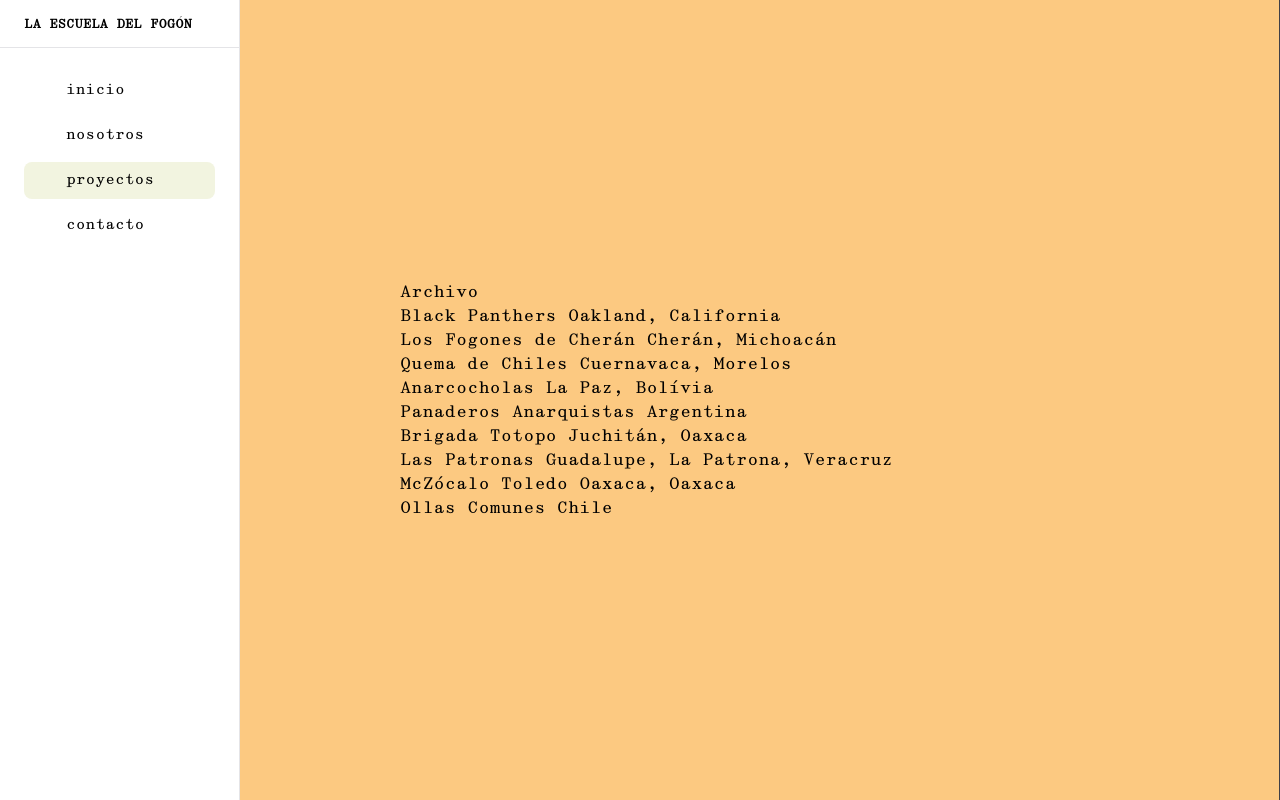
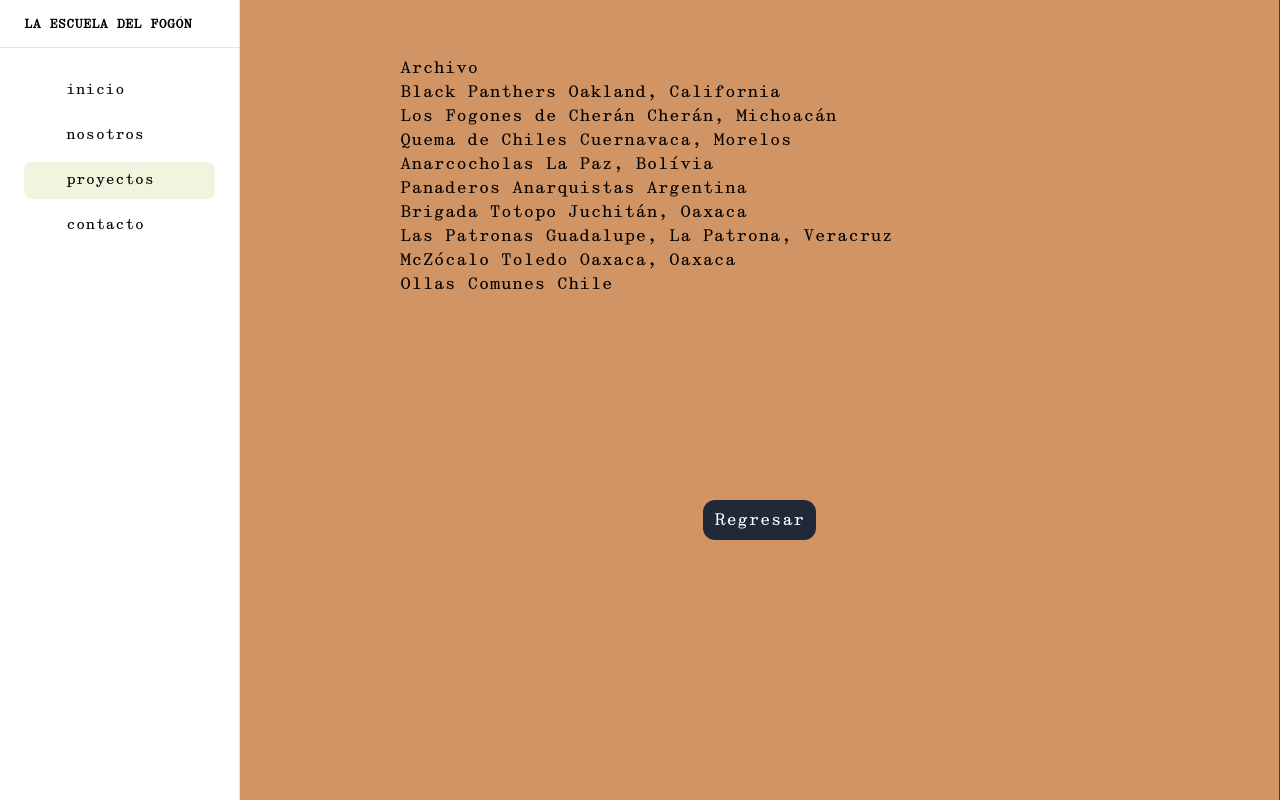
Before and after one commit to sbectorProd/la-escuela-del-fogon, a Next.js app: page /proyectos/cocinar-la-rev/archivo in a window 1280 px wide. Built offline with nearby package versions, Linux system fonts and the light colour scheme; some icons are missing.

Commit message:
Back button

```diff
--- a/app/Fig1.tsx
+++ b/app/Fig1.tsx
@@ -1,16 +1,20 @@
 import Image from "next/image"
+import Link from "next/link"
 
 export default function Fig1() {
     return (
         <div className="text-[#797F65] relative flex flex-col items-center w-full">
             <div className="w-[300] md:w-[318px]">
+                <Link href={'/proyectos/cocinar-la-rev'}>
                 <Image
                     src="/images/fogon1hq.png"
                     width={1080}
                     height={852}
                     alt="Foto de un fogón"
                     priority
+                    className="hover:invert"
                 />
+                </Link>
             </div>
             <p className="absolute left-0 top-0 text-[10px]">fig 1</p>
             <div className="w-full py-6">
--- a/app/_components/Button.tsx
+++ b/app/_components/Button.tsx
@@ -1,6 +1,6 @@
 export default function Button( {children, onClick}:{children:React.ReactNode, onClick?:any} ) {
     return (
-        <button onClick={onClick} className="bg-black w-24 rounded-xl m-6">
+        <button onClick={onClick} className="bg-gray-800 text-white py-2 px-3 rounded-xl m-6">
             {children}
         </button>
     )
--- a/app/proyectos/cocinar-la-rev/archivo/page.tsx
+++ b/app/proyectos/cocinar-la-rev/archivo/page.tsx
@@ -1,6 +1,9 @@
+import Link from "next/link"
+import Button from "@/app/_components/Button"
+
 export default function ArchivoPage() {
     return (
-        <section id="about" className="bg-[#FCC981] w-full py-14 px-8 lg:px-40 min-h-screen flex flex-col place-content-center overflow-hidden">
+        <section id="about" className="bg-[#d19465] w-full py-14 px-8 lg:px-40 min-h-screen flex flex-col place-content-center overflow-hidden">
 
             <>
                 <h1>Archivo</h1>
@@ -37,6 +40,13 @@
                     Chile
                 </p>
             </>
+            <div className="p-4 m-auto">
+                <Link href={'/proyectos/cocinar-la-rev'}>
+                    <Button>
+                        Regresar
+                    </Button>
+                </Link>
+            </div>
         </section>
     )
 }
--- a/app/proyectos/cocinar-la-rev/fogon/page.tsx
+++ b/app/proyectos/cocinar-la-rev/fogon/page.tsx
@@ -1,6 +1,9 @@
+import Link from "next/link"
+import Button from "@/app/_components/Button"
+
 export default function FogonPage() {
     return (
-        <section id="about" className="bg-[#FCC981] w-full py-14 px-8 lg:px-40 min-h-screen flex flex-col place-content-center overflow-hidden">
+        <section id="about" className="bg-[#d19465] w-full py-14 px-8 lg:px-40 min-h-screen flex flex-col place-content-center overflow-hidden">
 
             <>
                 <h1>FOGÓN</h1>
@@ -13,6 +16,11 @@
                     Al finalizar las actividades en el MAZ, esta estufa fue donada a una de las colmenas en Zapopan, espacios colectivos de vinculación comunitaria.
                 </p>
             </>
+            <Link href={'/proyectos/cocinar-la-rev'}>
+                <Button>
+                    Regresar
+                </Button>
+            </Link>
         </section>
     )
 }
--- a/app/proyectos/cocinar-la-rev/page.tsx
+++ b/app/proyectos/cocinar-la-rev/page.tsx
@@ -33,7 +33,7 @@
                 <br />
                 Ante el despojo y la violencia, hay quienes cocinan para compartir, pertenecer y resistir.
             </p>
-            <div className="p-10 m-auto">
+            <div className="p-6 m-auto">
                 <Link href={'/proyectos/cocinar-la-rev/archivo'}>
                     <Button>
                         Archivo
```
